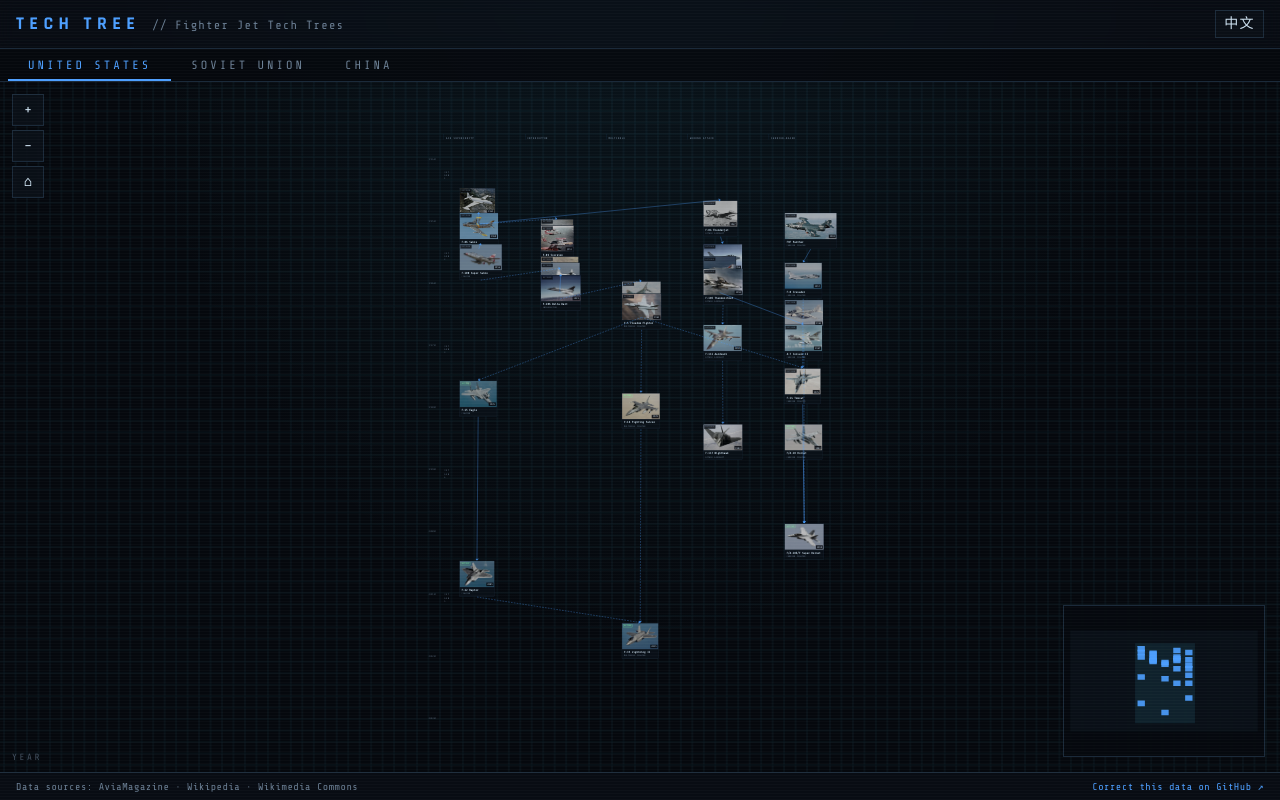
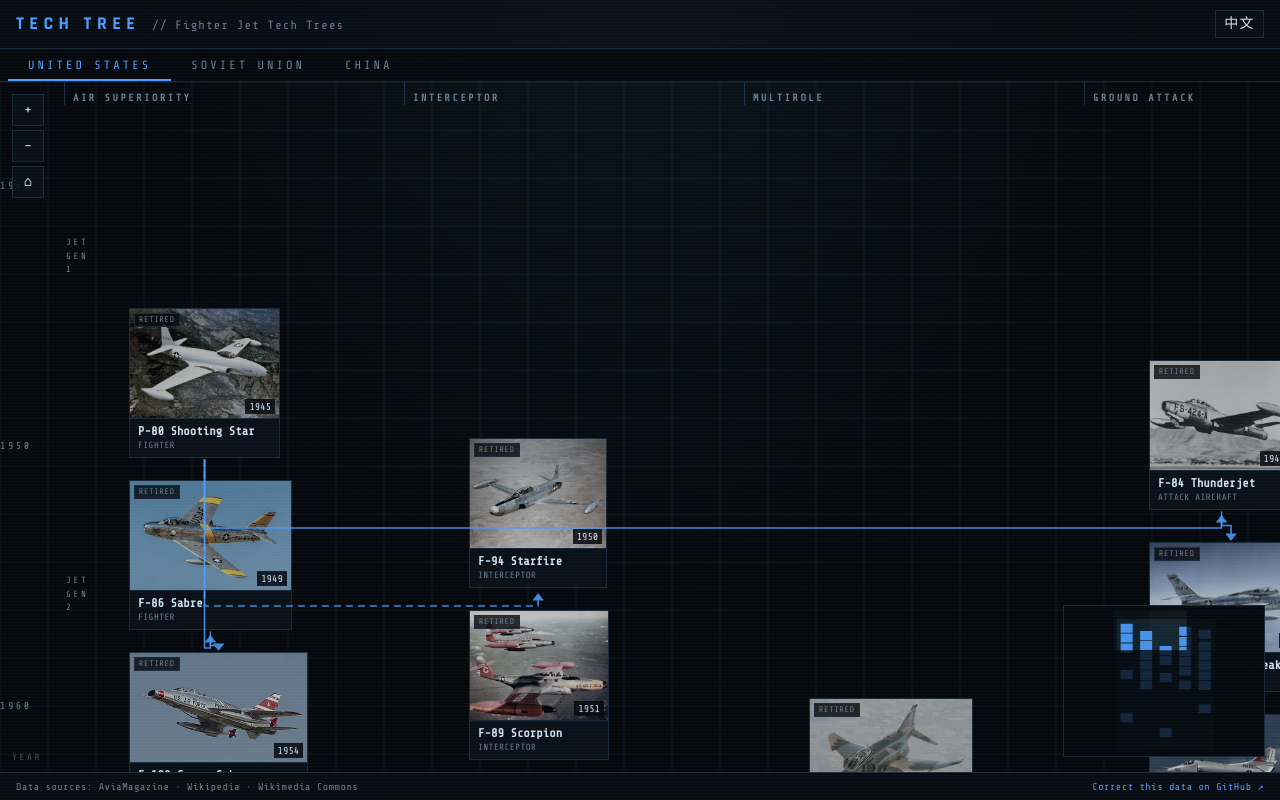
Before and after one commit to shrekshao/tech-tree-fighter, a React (Vite) app: page / in a window 1280 px wide. Built offline with nearby package versions, Linux system fonts and the light colour scheme.

Commit message:
tweak viewing size, line style

```diff
--- a/src/components/tree/TechEdge.tsx
+++ b/src/components/tree/TechEdge.tsx
@@ -1,51 +1,45 @@
-import {
-  BaseEdge,
-  getBezierPath,
-  getSmoothStepPath,
-  type EdgeProps,
-} from "@xyflow/react";
-import type { LinkData } from "@/schema";
+import { BaseEdge, type EdgeProps } from "@xyflow/react";
+import { CARD_H } from "@/data/resolve";
 
 export interface TechEdgeData extends Record<string, unknown> {
-  link: LinkData;
+  /** 水平段相对源节点底部的下探距离(TreeCanvas 按出边序号错开) */
+  drop: number;
 }
 
-/** 自定义连线:HUD 风格,直连为默认。标签由内置 EdgeLabel 渲染(见 TreeCanvas)。 */
+/**
+ * 自定义连线:仅直角折线(orthogonal)。
+ *
+ * - 同列:源底 → 目标顶的垂直直线
+ * - 跨列且目标顶低于肘部:源底 → 下探 → 水平 → 下探进入目标顶
+ * - 跨列且目标过高:绕过目标下缘,从下方进入目标底(箭头朝上指入)
+ *
+ * 所有线段都位于卡片行外的间隙中,不会压过卡片本体。
+ */
 export function TechEdge({
   id,
   sourceX,
   sourceY,
   targetX,
   targetY,
-  sourcePosition,
-  targetPosition,
   data,
   style,
   markerStart,
   markerEnd,
 }: EdgeProps) {
-  const link = (data as TechEdgeData | undefined)?.link;
+  const drop = (data as TechEdgeData | undefined)?.drop ?? 14;
+  const elbowY = sourceY + drop;
+
   let d: string;
-  if (!link?.path || link.path === "straight") {
+  if (Math.abs(sourceX - targetX) < 1) {
+    // 同列:垂直直线(防重叠布局保证目标顶在源底之下)
     d = `M ${sourceX},${sourceY} L ${targetX},${targetY}`;
-  } else if (link.path === "smoothstep") {
-    [d] = getSmoothStepPath({
-      sourceX,
-      sourceY,
-      sourcePosition,
-      targetX,
-      targetY,
-      targetPosition,
-    });
+  } else if (targetY >= elbowY) {
+    // 目标在肘部之下:进入目标上缘
+    d = `M ${sourceX},${sourceY} L ${sourceX},${elbowY} L ${targetX},${elbowY} L ${targetX},${targetY}`;
   } else {
-    [d] = getBezierPath({
-      sourceX,
-      sourceY,
-      sourcePosition,
-      targetX,
-      targetY,
-      targetPosition,
-    });
+    // 目标过高(年份接近且跨列):绕到目标下方,从底部进入
+    const bottomY = Math.max(elbowY, targetY + CARD_H + 12);
+    d = `M ${sourceX},${sourceY} L ${sourceX},${bottomY} L ${targetX},${bottomY} L ${targetX},${targetY + CARD_H}`;
   }
 
   return (
--- a/src/components/tree/TreeCanvas.tsx
+++ b/src/components/tree/TreeCanvas.tsx
@@ -159,9 +159,16 @@ function CanvasInner({ tab, accent, selectedNodeId, onSelectNode }: Props) {
     return out;
   }, [resolved, tree.nodes, tab.file, selectedNodeId, lang]);
 
-  const edges = useMemo<Edge[]>(
-    () =>
-      tree.links.map((l) => {
+  const edges = useMemo<Edge[]>(() => {
+    // 每个源节点的出边序号,用于肘部下探错开,避免多边重叠
+    const outCount = new Map<string, number>();
+    for (const l of tree.links) {
+      outCount.set(l.from, (outCount.get(l.from) ?? 0) + 1);
+    }
+    const outIndex = new Map<string, number>();
+    return tree.links.map((l) => {
+      const i = outIndex.get(l.from) ?? 0;
+      outIndex.set(l.from, i + 1);
       const active = selectedNodeId
         ? l.from === selectedNodeId || l.to === selectedNodeId
         : true;
@@ -174,7 +181,7 @@ function CanvasInner({ tab, accent, selectedNodeId, onSelectNode }: Props) {
         type: "tech",
         sourcePosition: Position.Bottom,
         targetPosition: Position.Top,
-          data: { link: l } satisfies TechEdgeData,
+        data: { drop: 14 + i * 14 } satisfies TechEdgeData,
         style: {
           stroke: color,
           strokeWidth: active ? 1.6 : 1,
@@ -205,9 +212,8 @@ function CanvasInner({ tab, accent, selectedNodeId, onSelectNode }: Props) {
         labelBgPadding: [6, 2] as [number, number],
         labelBgBorderRadius: 0,
       };
-      }),
-    [tree.links, selectedNodeId, accent, lang],
-  );
+    });
+  }, [tree.links, selectedNodeId, accent, lang]);
 
   return (
     <div className="h-full w-full">
@@ -222,8 +228,7 @@ function CanvasInner({ tab, accent, selectedNodeId, onSelectNode }: Props) {
         panOnDrag
         minZoom={0.15}
         maxZoom={4}
-        fitView
-        fitViewOptions={{ padding: 0.18 }}
+        defaultViewport={{ x: 0, y: 0, zoom: 1 }}
         proOptions={{ hideAttribution: true }}
         deleteKeyCode={null}
         nodesDraggable={false}
@@ -265,7 +270,7 @@ function CanvasInner({ tab, accent, selectedNodeId, onSelectNode }: Props) {
 }
 
 function ZoomControls() {
-  const { zoomIn, zoomOut, fitView } = useReactFlow();
+  const { zoomIn, zoomOut, setViewport } = useReactFlow();
   const { t } = useTranslation();
   return (
     <div className="absolute left-3 top-3 z-10 flex flex-col gap-1">
@@ -278,7 +283,7 @@ function ZoomControls() {
       <button
         className="hud-btn"
         title={t("tree.fit")}
-        onClick={() => fitView({ padding: 0.18, duration: 300 })}
+        onClick={() => setViewport({ x: 0, y: 0, zoom: 1 }, { duration: 300 })}
       >
         ⌂
       </button>
--- a/src/data/resolve.ts
+++ b/src/data/resolve.ts
@@ -10,6 +10,9 @@ import type { Band, L10n, TreeData } from "@/schema";
 /** 卡片渲染尺寸(与 CSS 保持一致) */
 export const CARD_W = 210;
 export const CARD_H = 158;
+
+/** 同列卡片防重叠的最小间距 */
+export const STACK_GAP = 14;
 
 /** 画布边距:左侧年份刻度区、顶部列标题区 */
 export const LEFT_MARGIN = 64;
@@ -149,6 +152,44 @@ export function resolveTree(tree: TreeData): ResolvedTree {
     if (contentHeight < y + CARD_H) contentHeight = y + CARD_H;
   }
 
+  /* ---- 同列防重叠:位置过近时沿箭头方向(时间轴向下)推移 ---- */
+  // 统一按「视觉列索引」分组:语义节点用其列序号,pos 节点就近归入对应列
+  let xSpacing = 340;
+  if (axes.x.type === "category" || axes.x.type === "ordinal") {
+    xSpacing = axes.x.spacing;
+  }
+  const xIndexOf = (node: (typeof tree.nodes)[number], pos: ResolvedNodePos): number => {
+    if (node.x !== undefined) {
+      const idx = colIndex.get(node.x);
+      if (idx !== undefined) return idx;
+    }
+    return Math.round(pos.x / xSpacing);
+  };
+  const groups = new Map<number, { id: string; y: number }[]>();
+  for (const node of tree.nodes) {
+    const pos = nodePositions.get(node.id);
+    if (!pos) continue;
+    const key = xIndexOf(node, pos);
+    const arr = groups.get(key) ?? [];
+    arr.push({ id: node.id, y: pos.y });
+    groups.set(key, arr);
+  }
+  for (const arr of groups.values()) {
+    arr.sort((a, b) => a.y - b.y);
+    let prevBottom = -Infinity;
+    for (const item of arr) {
+      if (item.y < prevBottom + STACK_GAP) item.y = prevBottom + STACK_GAP;
+      prevBottom = item.y + CARD_H;
+    }
+    for (const item of arr) {
+      const pos = nodePositions.get(item.id);
+      if (pos) {
+        pos.y = item.y;
+        if (contentHeight < pos.y + CARD_H) contentHeight = pos.y + CARD_H;
+      }
+    }
+  }
+
   return {
     nodePositions,
     columns,
--- a/src/index.css
+++ b/src/index.css
@@ -81,8 +81,9 @@ body {
 }
 
 /* ---------- 科技树卡片 ---------- */
+/* 不透明背景:连线若从卡片后方经过,不会透出 */
 .hud-card {
-  @apply border border-hud-line bg-hud-panel/95 transition-all duration-150;
+  @apply border border-hud-line bg-hud-panel transition-all duration-150;
 }
 .hud-card:hover {
   border-color: var(--color-accent);
```
Also changed, not shown: 2 other files (tests, documents, lock files or other folders). Lines whose indentation alone changed are shown as unchanged.
